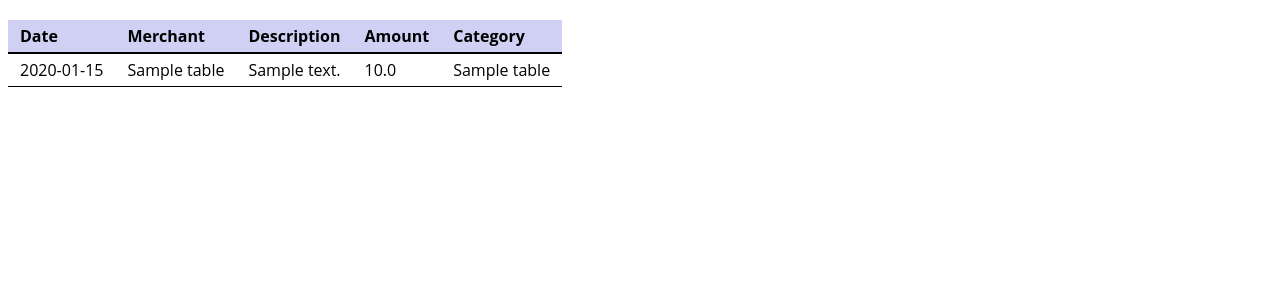
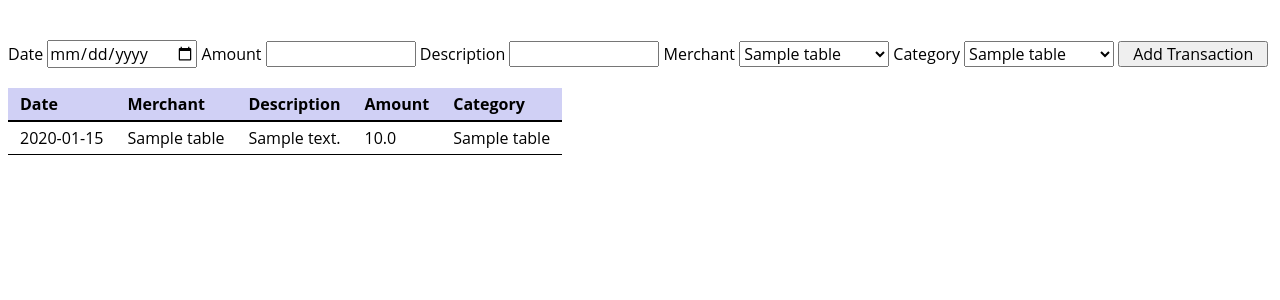
Before and after one commit to austin-hallSCS/budget_app, a Flask app: page / in a window 1280 px wide. Shown: the part 56-356 px from the top of the page. Run offline with Flask 3, Linux system fonts and the light colour scheme; tables that the repository leaves empty hold one stand-in row (values such as "Sample post").

Commit message:
Added "Add Transaction" Functionality

```diff
--- a/budget/controllers/categorycontroller.py
+++ b/budget/controllers/categorycontroller.py
@@ -2,6 +2,10 @@ from sqlalchemy import select
 
 from budget.extensions import db
 from budget.models.models import Category, Merchant, Transaction
+
+def Get_All_Categories_View():
+    result = db.session.query(Category).all()
+    return result
 
 def Get_Category_ID(name):
     result = db.session.execute(select(Category).where(Category.name == name)).first()
--- a/budget/controllers/merchantcontroller.py
+++ b/budget/controllers/merchantcontroller.py
@@ -4,11 +4,11 @@ from budget.extensions import db
 from budget.models.models import Category, Merchant, Transaction
 from budget.controllers import categorycontroller
 def Get_All_Merchants_View():
-    result = db.session.query(Merchant, Category).outerjoin(Category).all()
+    result = result = db.session.execute(select(Merchant.name, Merchant.simplename, Category.name).select_from(Merchant).join(Category)).all()
     return result
 
 def Get_Merchant_ID(name):
-    result = db.session.execute(select(Merchant).where(Merchant.name == name)).first()
+    result = db.session.execute(select(Merchant).where(Merchant.simplename == name)).first()
     if not result:
         return None
     else:
--- a/budget/controllers/transactioncontroller.py
+++ b/budget/controllers/transactioncontroller.py
@@ -18,7 +18,7 @@ def Add_Transaction(data):
 
     # If merchant does not already exist, make a new one
     if new_transaction.merchant_id == None:
-        new_merchant_data = {"name": data["merchant"], "simplename": "", "category": data["category"]}
+        new_merchant_data = {"name": "", "simplename": data["merchant"], "category": data["category"]}
         merchantcontroller.Add_Merchant(new_merchant_data)
         new_transaction.mercant_id = merchantcontroller.Get_Merchant_ID(data["merchant"])
 
--- a/budget/static/style.css
+++ b/budget/static/style.css
@@ -34,3 +34,19 @@ th,
 caption {
     text-align: start;
 }
+
+form {
+    padding: 1.25rem 0rem;
+}
+
+button,
+input,
+select,
+text {
+    font-family: inherit;
+    font-size: 100%;
+    width: 150px;
+    padding: 0;
+    margin: 0;
+    box-sizing: border-box;
+}
--- a/budget/templates/transactionsview.html
+++ b/budget/templates/transactionsview.html
@@ -5,6 +5,27 @@
 {% endblock %}
 
 {% block content %}
+    <form method="post">
+        <label for="date">Date</label>
+        <input type="date" name="date" id="date" required>
+        <label for="amount">Amount</label>
+        <input type="number" step="0.01" name="amount" id="amount" required>
+        <label for="description">Description</label>
+        <input type="text" name="description" id="description">
+        <label for="merchant_select">Merchant</label>
+        <select name="merchant_select" id="merchant_select" required>
+            {% for merchant in merchants %}
+                <option value="{{ merchant }}">{{ merchant }}</option>
+            {% endfor %}
+        </select>
+        <label for="category_select">Category</label>
+        <select name="category_select" id="category_select" required>
+            {% for category in categories %}
+                <option value="{{ category }}">{{ category }}</option>
+            {% endfor %}
+        </select>
+        <input type="submit" value="Add Transaction">
+    </form>
     <table class="table">
         <thead class="table_header">
             <tr>
--- a/budget/views/transactionview.py
+++ b/budget/views/transactionview.py
@@ -1,10 +1,33 @@
+import datetime
+
 from flask import Blueprint, redirect, render_template, request, url_for, session
 
-from budget.controllers.transactioncontroller import Get_All_Transactions_View
+from budget.controllers.transactioncontroller import Get_All_Transactions_View, Add_Transaction
+from budget.controllers.merchantcontroller import Get_All_Merchants_View
+from budget.controllers.categorycontroller import Get_All_Categories_View
 
 bp = Blueprint("transactions", __name__)
 
-@bp.route("/")
+@bp.route("/", methods=("GET", "POST"))
 def index():
+    # Query for all transactions in db
     data = Get_All_Transactions_View()
-    return render_template("transactionsview.html", transactions=data)
+
+    # Query for all merchants in db, make a list of the simplenames of each
+    allmerchants = Get_All_Merchants_View()
+    merchantlist = [x.simplename for x in allmerchants]
+
+    # Query for all categories in db, make a list
+    allcategories = Get_All_Categories_View()
+    categorylist = [x.name for x in allcategories]
+
+    if request.method == "POST":
+        new_transaction = {"date": datetime.datetime.strptime(request.form["date"], "%Y-%m-%d"),
+                           "amount": request.form["amount"],
+                           "description": request.form["description"],
+                           "merchant": request.form["merchant_select"],
+                           "category": request.form["category_select"]}
+        Add_Transaction(new_transaction)
+        return redirect(url_for("transactions.index"))
+
+    return render_template("transactionsview.html", transactions=data, merchants=merchantlist, categories=categorylist)
```
